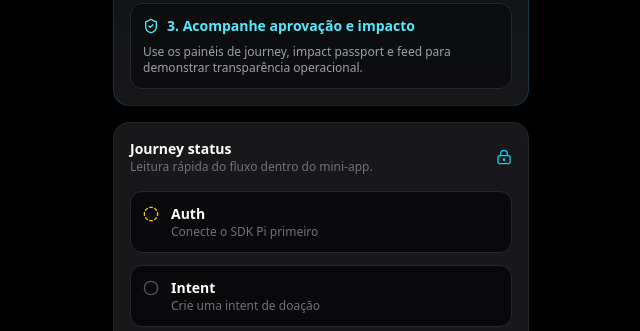
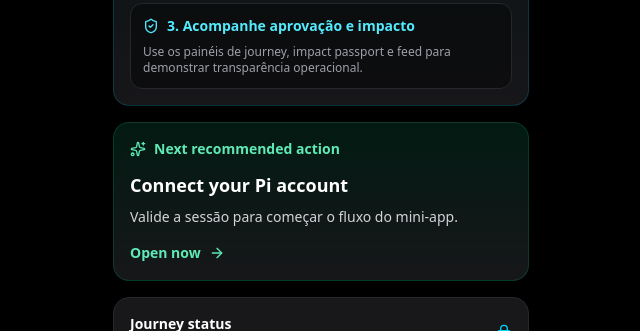
Before and after one commit to weedzinxd/pi-from-hungry, a Next.js app in the folder dashboard/: page /pi-app in a window 1280 px wide. Shown: the part 980-1311 px from the top of the page, without its empty margins (319-959 px from the left). Built offline with nearby package versions, Linux system fonts and the light colour scheme; no server answers.

Commit message:
feat: add recommended actions to Pi mini-app

```diff
--- a/dashboard/src/app/launch/page.tsx
+++ b/dashboard/src/app/launch/page.tsx
@@ -12,7 +12,7 @@
   'Página pública de proofs',
   'Página pública de transparência',
   'Detector integrado como fonte de hotspots',
-  'Mini-app Pi App Studio com auth demo, intents, approve/complete, impact passport, milestones, timeline pessoal e feed agregado',
+  'Mini-app Pi App Studio com auth demo, intents, approve/complete, impact passport, milestones, próximas ações, timeline pessoal e feed agregado',
 ];
 
 export default function LaunchPage() {
--- a/dashboard/src/app/pi-app/impact/page.tsx
+++ b/dashboard/src/app/pi-app/impact/page.tsx
@@ -19,7 +19,7 @@
         <p className="text-xs font-semibold uppercase tracking-[0.25em] text-cyan-400">Pi mini-app</p>
         <h1 className="mt-2 text-3xl font-black">Impact passport</h1>
         <p className="mt-3 text-sm text-zinc-400">
-          Área dedicada para evolução do perfil do pioneiro com badges, timeline pessoal, histórico e milestones dentro do ecossistema Pi.
+          Área dedicada para evolução do perfil do pioneiro com badges, timeline pessoal, histórico, milestones e próximas ações dentro do ecossistema Pi.
         </p>
       </div>
       <Suspense fallback={<div className="rounded-2xl border border-zinc-800 bg-zinc-900 p-4 text-sm text-zinc-400">Carregando impacto...</div>}>
--- a/dashboard/src/components/pi-app/PiAppStudioShell.tsx
+++ b/dashboard/src/components/pi-app/PiAppStudioShell.tsx
@@ -9,6 +9,7 @@
 import { PiMiniAppOnboarding } from '@/components/pi-app/PiMiniAppOnboarding';
 import { PiPaymentsFeedPanel } from '@/components/pi-app/PiPaymentsFeedPanel';
 import { PiPersonalTimeline } from '@/components/pi-app/PiPersonalTimeline';
+import { PiRecommendedActionPanel } from '@/components/pi-app/PiRecommendedActionPanel';
 import { useAnalyticsInsights } from '@/hooks/useAnalyticsInsights';
 import { useHotspots } from '@/hooks/useHotspots';
 import { usePiAuthSession } from '@/hooks/usePiAuthSession';
@@ -107,7 +108,7 @@
       </div>
 
       <div className="flex-1 space-y-4 px-4 py-5">
-        <div className="rounded-2xl border border-zinc-800 bg-zinc-900 p-4">
+        <div id="session" className="rounded-2xl border border-zinc-800 bg-zinc-900 p-4">
           <div className="mb-3 flex items-center justify-between gap-3">
             <div>
               <p className="text-sm font-semibold text-white">Pi Browser session</p>
@@ -146,6 +147,8 @@
 
         <PiMiniAppOnboarding />
 
+        <PiRecommendedActionPanel verified={Boolean(authSession.data?.verified)} latestIntent={latestIntent} impact={impact.data} />
+
         <PiJourneyPanel verified={Boolean(authSession.data?.verified)} latestIntent={latestIntent} impact={impact.data} />
 
         <div className="grid grid-cols-2 gap-3">
@@ -167,7 +170,7 @@
           </div>
         </div>
 
-        <div className="rounded-2xl border border-zinc-800 bg-zinc-900 p-4">
+        <div id="donation-intent" className="rounded-2xl border border-zinc-800 bg-zinc-900 p-4">
           <div className="mb-3 flex items-center justify-between">
             <div>
               <h2 className="text-sm font-semibold text-white">Create donation intent</h2>
@@ -238,7 +241,7 @@
           </div>
         </div>
 
-        <div className="rounded-2xl border border-zinc-800 bg-zinc-900 p-4">
+        <div id="server-actions" className="rounded-2xl border border-zinc-800 bg-zinc-900 p-4">
           <div className="mb-3 flex items-center justify-between">
             <div>
               <h2 className="text-sm font-semibold text-white">Server actions</h2>
--- /dev/null
+++ b/dashboard/src/components/pi-app/PiRecommendedActionPanel.tsx
@@ -0,0 +1,66 @@
+'use client';
+
+import Link from 'next/link';
+import { ArrowRight, Sparkles } from 'lucide-react';
+import type { PiUserImpactResponse } from '@/hooks/usePiUserImpact';
+import type { PiPaymentIntent } from '@/hooks/usePiPaymentIntents';
+
+export function PiRecommendedActionPanel({
+  verified,
+  latestIntent,
+  impact,
+}: {
+  verified: boolean;
+  latestIntent?: PiPaymentIntent;
+  impact?: PiUserImpactResponse;
+}) {
+  let title = 'Connect your Pi account';
+  let description = 'Valide a sessão para começar o fluxo do mini-app.';
+  let href = '#session';
+
+  if (verified) {
+    title = 'Create your first donation intent';
+    description = 'Escolha um hotspot crítico e registre a próxima ação demo.';
+    href = '#donation-intent';
+  }
+
+  if (latestIntent?.status === 'pending_server_approval') {
+    title = 'Approve the latest intent';
+    description = 'Simule a resposta do backend para avançar o ciclo operacional.';
+    href = '#server-actions';
+  }
+
+  if (latestIntent?.status === 'approved') {
+    title = 'Complete the approved intent';
+    description = 'Finalize o ciclo demo e gere impacto visível no passaporte.';
+    href = '#server-actions';
+  }
+
+  if ((impact?.totals.completed ?? 0) >= 1) {
+    title = 'Review your impact passport';
+    description = 'Abra a área dedicada para explorar milestones, timeline e atividade recente.';
+    href = '/pi-app/impact';
+  }
+
+  const isInternalPage = href.startsWith('/');
+
+  return (
+    <div className="rounded-2xl border border-emerald-500/20 bg-[linear-gradient(180deg,rgba(16,185,129,0.14),rgba(24,24,27,0.95))] p-4">
+      <div className="mb-3 flex items-center gap-2 text-emerald-300">
+        <Sparkles className="h-4 w-4" />
+        <span className="text-sm font-semibold">Next recommended action</span>
+      </div>
+      <h2 className="text-lg font-bold text-white">{title}</h2>
+      <p className="mt-2 text-sm text-zinc-300">{description}</p>
+      {isInternalPage ? (
+        <Link href={href} className="mt-4 inline-flex items-center gap-2 text-sm font-semibold text-emerald-300 hover:text-emerald-200">
+          Open now <ArrowRight className="h-4 w-4" />
+        </Link>
+      ) : (
+        <a href={href} className="mt-4 inline-flex items-center gap-2 text-sm font-semibold text-emerald-300 hover:text-emerald-200">
+          Open now <ArrowRight className="h-4 w-4" />
+        </a>
+      )}
+    </div>
+  );
+}
```
